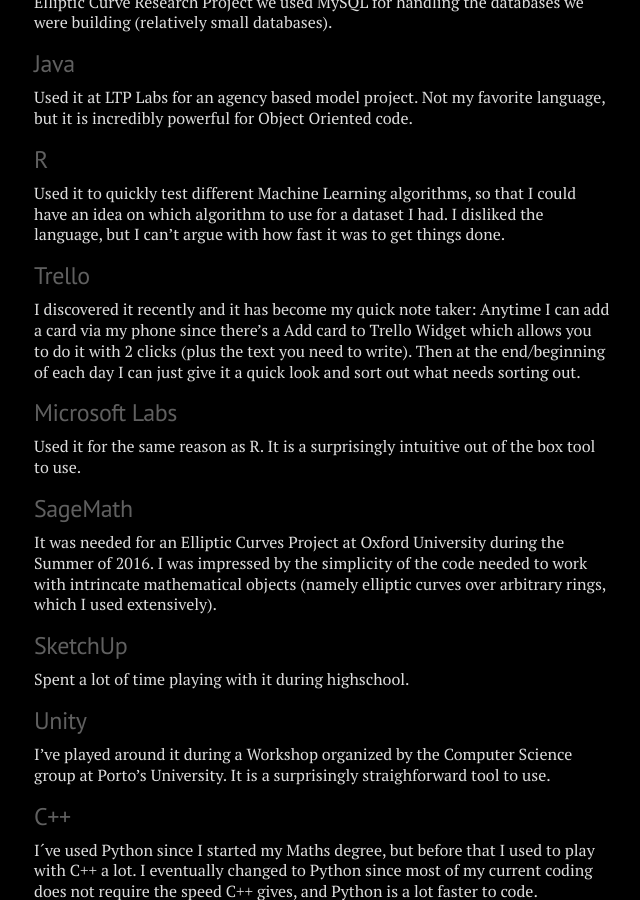
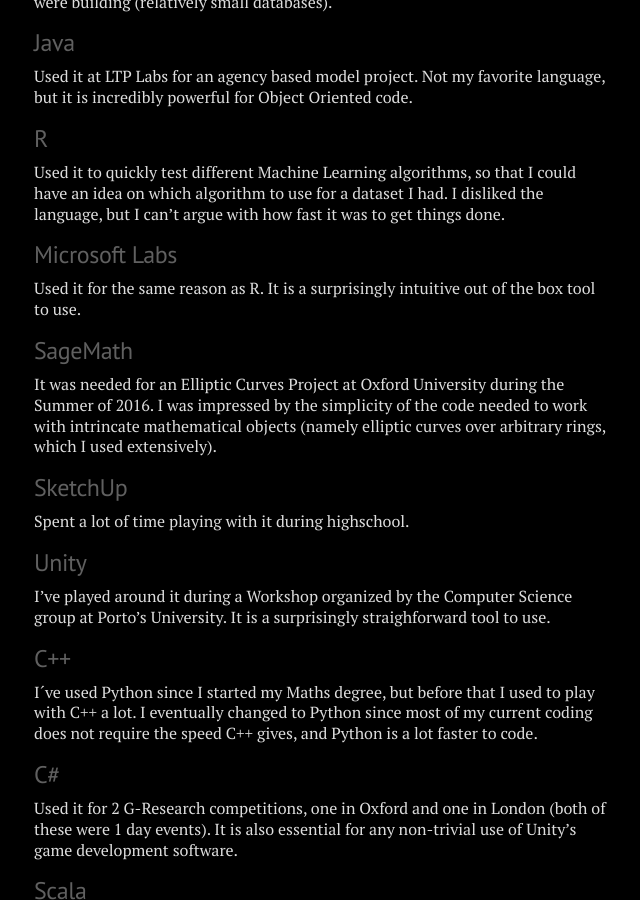
Before and after one commit to migueltorrescosta/migueltorrescosta.github.io, a Jekyll site: the page built from page_Software.md, in a window 1280 px wide and 900 px high, scrolled down 1197 px. Shown: the whole window, without its empty margins (318-958 px from the left). Built offline with Jekyll 4.4.1, drawn with Linux system fonts in a browser that asks for light colours.

Commit message:
Removed irrelevant item

```diff
--- a/page_Software.md
+++ b/page_Software.md
@@ -32,9 +32,6 @@
 ## R
 Used it to quickly test different Machine Learning algorithms, so that I could have an idea on which algorithm to use for a dataset I had. I disliked the language, but I can't argue with how fast it was to get things done.
 
-## Trello
-I discovered it recently and it has become my quick note taker: Anytime I can add a card via my phone since there's a Add card to Trello Widget which allows you to do it with 2 clicks (plus the text you need to write). Then at the end/beginning of each day I can just give it a quick look and sort out what needs sorting out.
-
 ## Microsoft Labs
 Used it for the same reason as R. It is a surprisingly intuitive out of the box tool to use.
 
```
